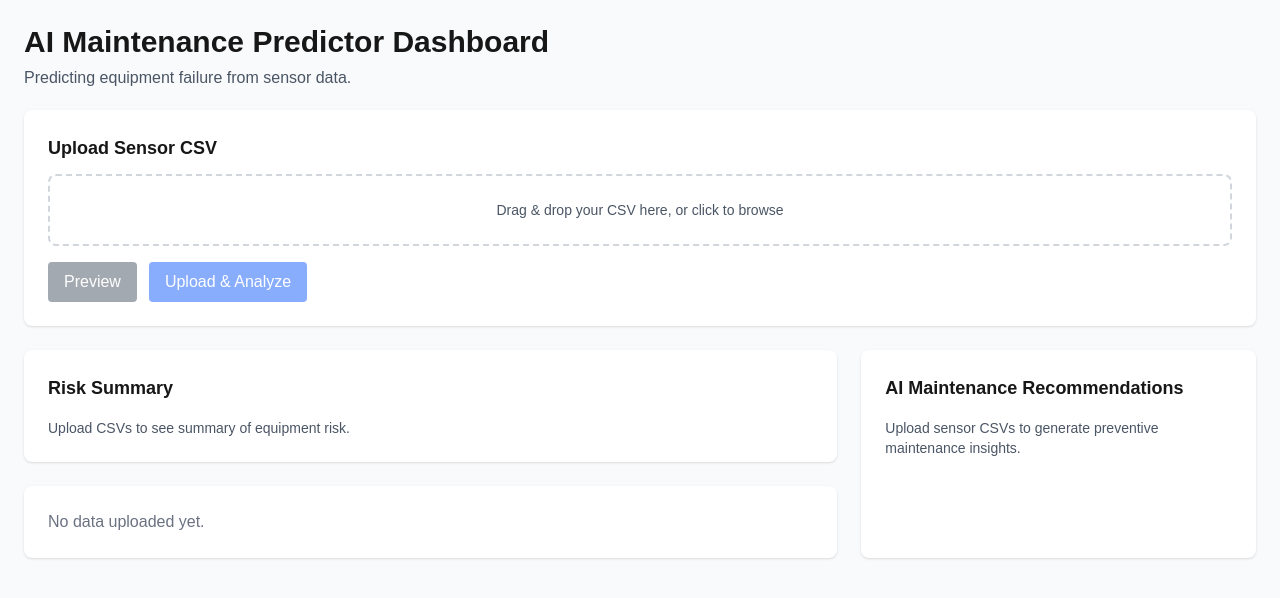
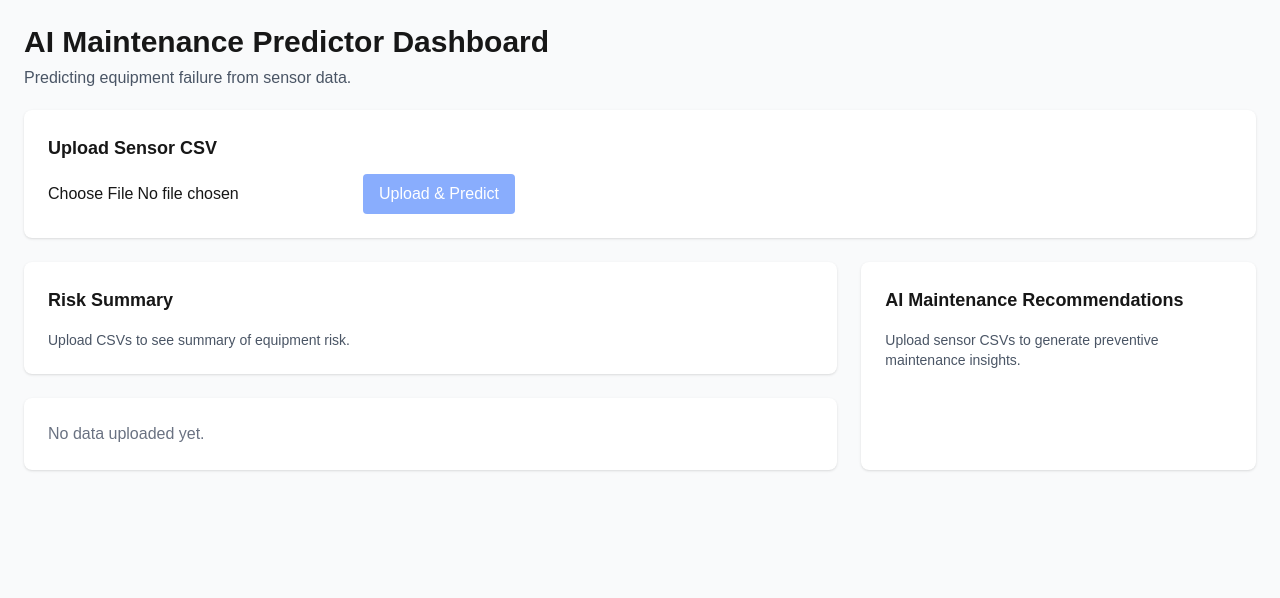
Before and after one commit to sh-dinho/ai-maintenance-predictor-dashboard, a Next.js app in the folder frontend/: page / in a window 1280 px wide. Shown: the top 598 px of the page. Built offline with nearby package versions, Linux system fonts and the light colour scheme.

Commit message:
Fixing routes, now works end to end

```diff
--- a/frontend/components/Upload.tsx
+++ b/frontend/components/Upload.tsx
@@ -1,54 +1,30 @@
+/**
+ * File: src/components/Upload.tsx
+ * Purpose: Handles CSV upload, validation, and communicates with backend for predictions and recommendations
+ * Version: 1.0
+ */
+
 'use client';
 
 import { useState } from 'react';
-import Papa from 'papaparse';
 import { RiskRow, ValidationIssue } from "../../types";
-import { validateRiskRow } from "@/src/utils/validateRiskRow";
 
 type UploadProps = {
-  onUploadComplete: (data: { predictions: RiskRow[]; recommendations: string[] }) => void;
+  onUploadComplete: (results: { predictions: RiskRow[], recommendations: string[] }) => void;
 };
 
 export default function Upload({ onUploadComplete }: UploadProps) {
   const [file, setFile] = useState<File | null>(null);
   const [loading, setLoading] = useState(false);
   const [errorReport, setErrorReport] = useState<ValidationIssue[]>([]);
-  const [preview, setPreview] = useState<RiskRow[]>([]);
-  const [dragActive, setDragActive] = useState(false);
 
   const handleFile = (f: File) => {
-    if (f.type !== "text/csv") {
-      setErrorReport([{ reason: "Only CSV files are allowed." }]);
+    if (f.type !== 'text/csv') {
+      setErrorReport([{ reason: 'Only CSV files are allowed.' }]);
       return;
     }
     setFile(f);
     setErrorReport([]);
-    setPreview([]);
-  };
-
-  const handlePreview = () => {
-    if (!file) return;
-
-    Papa.parse<RiskRow>(file, {
-      header: true,
-      skipEmptyLines: true,
-      complete: (results) => {
-        const validated: RiskRow[] = [];
-        const issues: ValidationIssue[] = [];
-
-        results.data.forEach((row) => {
-          const { valid, issue } = validateRiskRow(row);
-          if (valid) validated.push(valid);
-          else if (issue) issues.push(issue);
-        });
-
-        setPreview(validated);
-        setErrorReport(issues);
-      },
-      error: (err) => {
-        setErrorReport([{ reason: `Failed to parse CSV: ${err.message}` }]);
-      },
-    });
   };
 
   const handleUpload = async () => {
@@ -63,9 +39,18 @@ export default function Upload({ onUploadComplete }: UploadProps) {
         method: 'POST',
         body: formData,
       });
+
       const json = await res.json();
-      if (!res.ok) throw new Error(json.error || 'Upload failed');
-      onUploadComplete(json as { predictions: RiskRow[]; recommendations: string[] });
+      if (!res.ok) throw new Error(json.detail || 'Upload failed');
+
+      const recsRes = await fetch(`${process.env.NEXT_PUBLIC_BACKEND_URL}/api/recommend`, {
+        method: 'POST',
+        body: formData,
+      });
+      const recsJson = await recsRes.json();
+      if (!recsRes.ok) throw new Error(recsJson.detail || 'Recommendation failed');
+
+      onUploadComplete({ predictions: json.predictions, recommendations: recsJson.recommendations });
     } catch (err: any) {
       setErrorReport([{ reason: err.message || 'Failed to upload CSV' }]);
     } finally {
@@ -73,78 +58,26 @@ export default function Upload({ onUploadComplete }: UploadProps) {
     }
   };
 
-  const downloadErrorReport = () => {
-    const csvContent = "data:text/csv;charset=utf-8," +
-      ["equipment_id,reason", ...errorReport.map(i => `${i.equipment_id || "Unknown"},${i.reason}`)].join("\n");
-    const link = document.createElement("a");
-    link.href = encodeURI(csvContent);
-    link.download = "validation_errors.csv";
-    link.click();
-  };
-
   return (
     <div className="bg-white p-6 rounded-lg shadow">
       <h2 className="font-semibold text-lg mb-3">Upload Sensor CSV</h2>
-
-      <div
-        onDragEnter={(e) => { e.preventDefault(); setDragActive(true); }}
-        onDragLeave={(e) => { e.preventDefault(); setDragActive(false); }}
-        onDragOver={(e) => e.preventDefault()}
-        onDrop={(e) => { e.preventDefault(); setDragActive(false); if (e.dataTransfer.files[0]) handleFile(e.dataTransfer.files[0]); }}
-        className={`border-2 border-dashed rounded-lg p-6 text-center cursor-pointer transition ${dragActive ? "border-blue-500 bg-blue-50" : "border-gray-300"}`}
+      <input type="file" accept=".csv" onChange={e => e.target.files?.[0] && handleFile(e.target.files[0])} />
+      <button
+        onClick={handleUpload}
+        disabled={!file || loading}
+        className="ml-3 px-4 py-2 bg-blue-600 text-white rounded hover:bg-blue-700 disabled:opacity-50"
       >
-        <input type="file" accept=".csv" onChange={(e) => e.target.files?.[0] && handleFile(e.target.files[0])} className="hidden" id="fileInput" />
-        <label htmlFor="fileInput" className="block text-sm text-gray-600">
-          {file ? <span className="font-medium text-gray-800">{file.name}</span> : "Drag & drop your CSV here, or click to browse"}
-        </label>
-      </div>
-
-      <div className="flex space-x-3 mt-4">
-        <button onClick={handlePreview} disabled={!file} className="px-4 py-2 bg-gray-600 text-white rounded hover:bg-gray-700 disabled:opacity-50">Preview</button>
-        <button onClick={handleUpload} disabled={!file || loading} className="px-4 py-2 bg-blue-600 text-white rounded hover:bg-blue-700 disabled:opacity-50">
-          {loading ? 'Analyzing...' : 'Upload & Analyze'}
-        </button>
-      </div>
+        {loading ? 'Analyzing...' : 'Upload & Predict'}
+      </button>
 
       {errorReport.length > 0 && (
-        <div className="mt-4 text-sm text-red-600 whitespace-pre-line">
+        <div className="mt-4 text-sm text-red-600">
           ⚠️ {errorReport.length} issue(s) found:
           <ul className="list-disc ml-5 mt-2">
             {errorReport.map((i, idx) => (
               <li key={idx}>{i.equipment_id || "Unknown"} → {i.reason}</li>
             ))}
           </ul>
-          <button onClick={downloadErrorReport} className="mt-2 px-3 py-1 bg-red-500 text-white rounded hover:bg-red-600">
-            Download Error Report (CSV)
-          </button>
-        </div>
-      )}
-
-      {preview.length > 0 && (
-        <div className="mt-4">
-          <h3 className="font-semibold mb-2">Preview (first 5 rows)</h3>
-          <table className="w-full text-sm border-collapse">
-            <thead>
-              <tr className="border-b">
-                <th className="text-left py-1">Equipment</th>
-                <th className="text-left py-1">Failure Probability</th>
-                <th className="text-left py-1">Risk Level</th>
-                <th className="text-left py-1">Last Maintenance</th>
-                <th className="text-left py-1">Location</th>
-              </tr>
-            </thead>
-            <tbody>
-              {preview.slice(0, 5).map((row, idx) => (
-                <tr key={idx} className="border-b last:border-0">
-                  <td className="py-1">{row.equipment_id}</td>
-                  <td className="py-1">{row.failure_probability}</td>
-                  <td className="py-1">{row.risk_level}</td>
-                  <td className="py-1">{row.lastMaintenanceDate || "-"}</td>
-                  <td className="py-1">{row.sensorLocation || "-"}</td>
-                </tr>
-              ))}
-            </tbody>
-          </table>
         </div>
       )}
     </div>
--- /dev/null
+++ b/frontend/generate_model_ready_csv.js
@@ -0,0 +1,42 @@
+/**
+ * Script: generate_model_ready_csv.js
+ * Purpose: Generate CSV compatible with backend ML model
+ * Usage:   node generate_model_ready_csv.js
+ */
+
+const fs = require("fs");
+
+// Utility: random float in range
+function randomFloat(min, max) {
+  return (Math.random() * (max - min) + min).toFixed(2);
+}
+
+// Random date in 2025
+function randomDate() {
+  const start = new Date(2025, 0, 1);
+  const end = new Date(2025, 11, 31);
+  const d = new Date(start.getTime() + Math.random() * (end.getTime() - start.getTime()));
+  return d.toISOString().split("T")[0];
+}
+
+// Random location
+const locations = ["Boiler Room", "Main Line", "Assembly Area", "Storage Room", "Control Panel", "Workshop", "Underground"];
+function randomLocation() {
+  return locations[Math.floor(Math.random() * locations.length)];
+}
+
+// Generate CSV rows
+function generateRows(count) {
+  let rows = "equipment_id,temperature,vibration,pressure,runtime,lastMaintenanceDate,sensorLocation\n";
+  for (let i = 1; i <= count; i++) {
+    rows += `Equip-${i},${randomFloat(20,100)},${randomFloat(0,10)},${randomFloat(1,50)},${randomFloat(0,1000)},${randomDate()},${randomLocation()}\n`;
+  }
+  return rows;
+}
+
+// Write file
+const filename = "model_ready_random.csv";
+fs.writeFileSync(filename, generateRows(20));
+
+console.log(`✅ CSV generated: ${filename}`);
+console.log(" - 20 rows with 4 numeric features + equipment_id, lastMaintenanceDate, sensorLocation");
```
Also changed, not shown: 2 other files (tests, documents, lock files or other folders).
